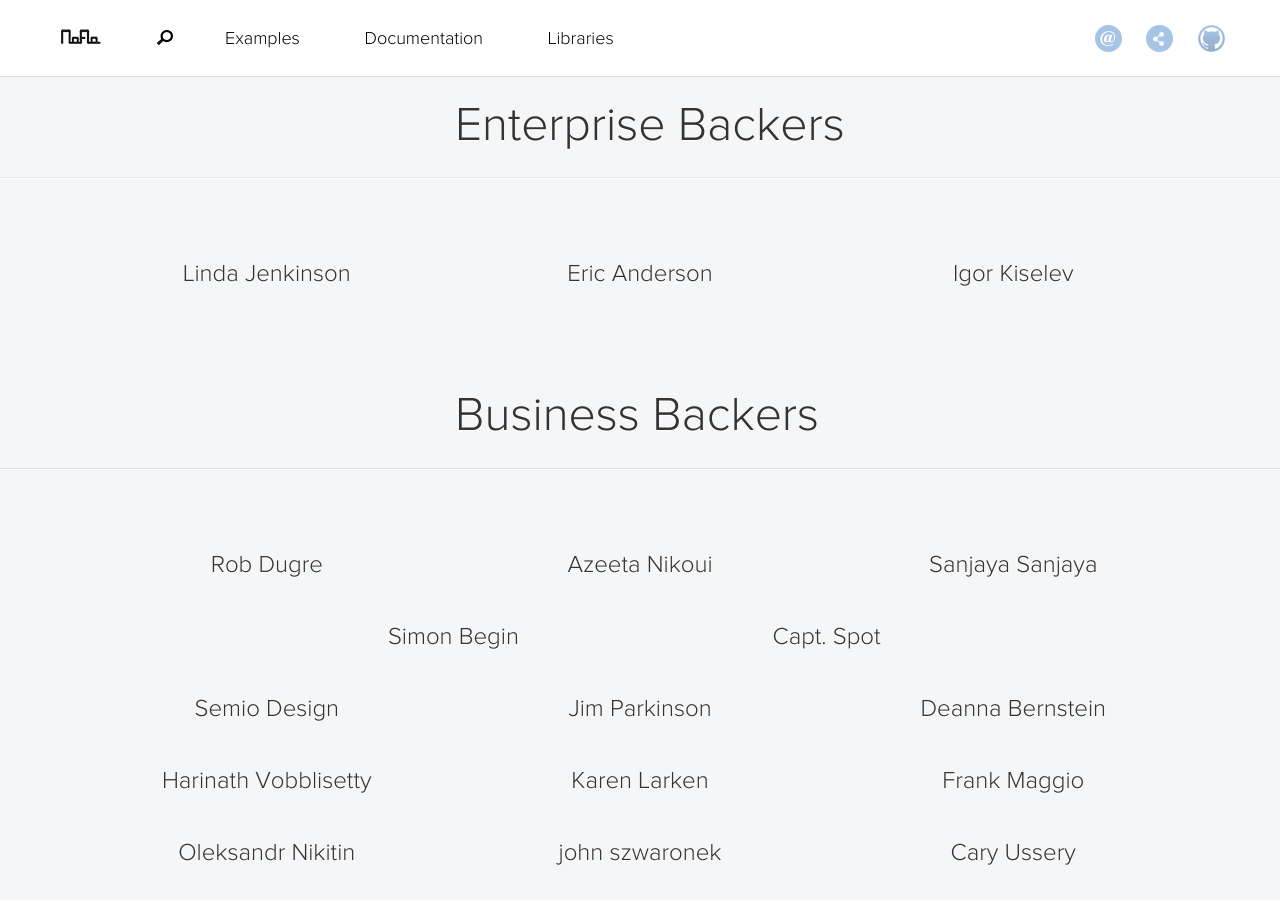
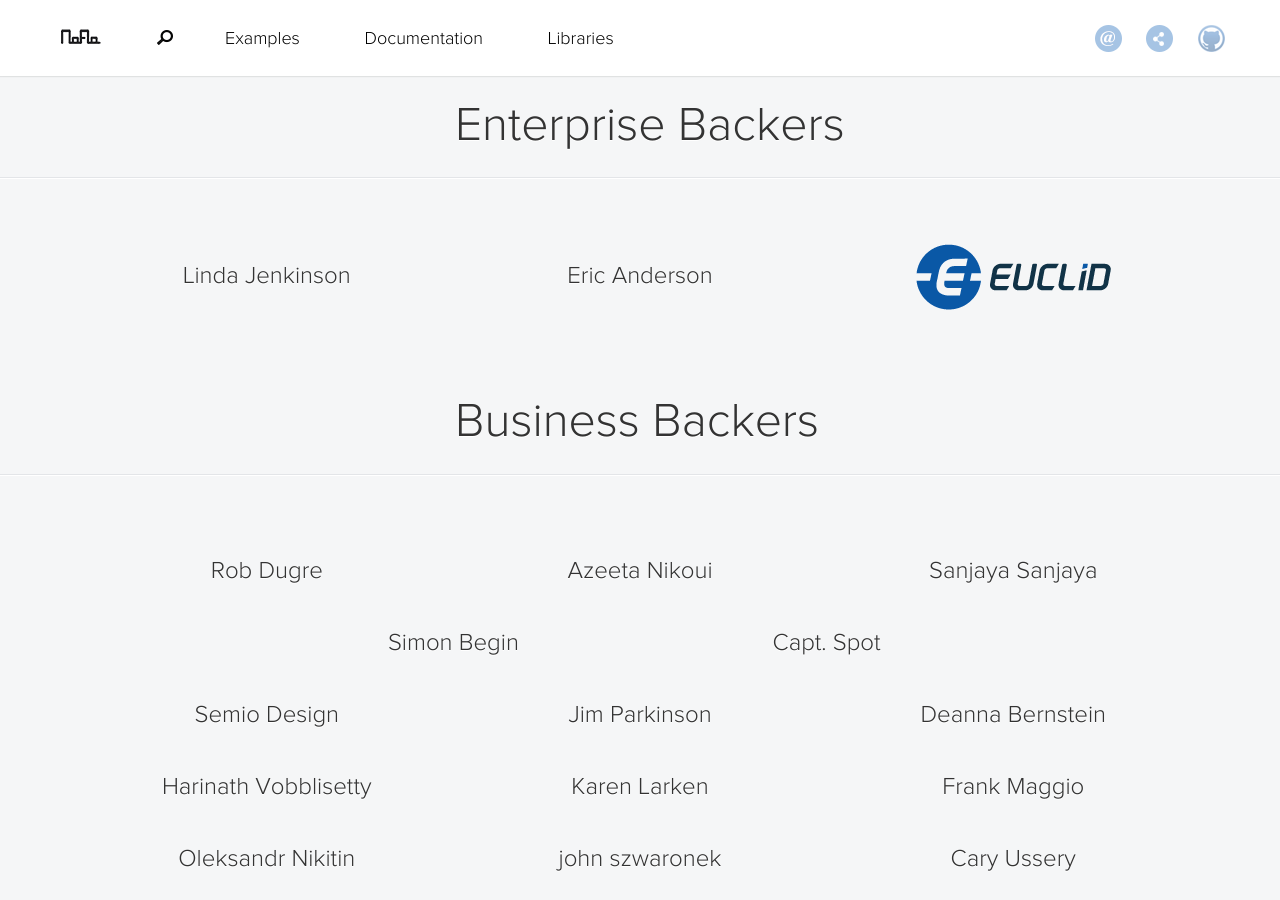
Before and after one commit to noflo/noflo.github.io, a Jekyll site: the page built from kickstarter/index.html, in a window 1280 px wide and 900 px high, scrolled down 677 px. Built offline with Jekyll 4.4.1, drawn with Linux system fonts in a browser that asks for light colours; nearby versions of some CDN libraries; Markdown is read by kramdown in place of the engine named in the settings.

Commit message:
Add Euclid backer logo

```diff
--- a/_includes/enterprise_backers.html
+++ b/_includes/enterprise_backers.html
@@ -1,3 +1,3 @@
 <li>Linda Jenkinson</li>
 <li>Eric Anderson</li>
-<li>Igor Kiselev</li>
+<li><a href="http://www.euclid.com/"><img src="/kickstarter/euclid.png" alt="Euclid"></a></li>
```
Also changed, not shown: kickstarter/euclid.png (added).
